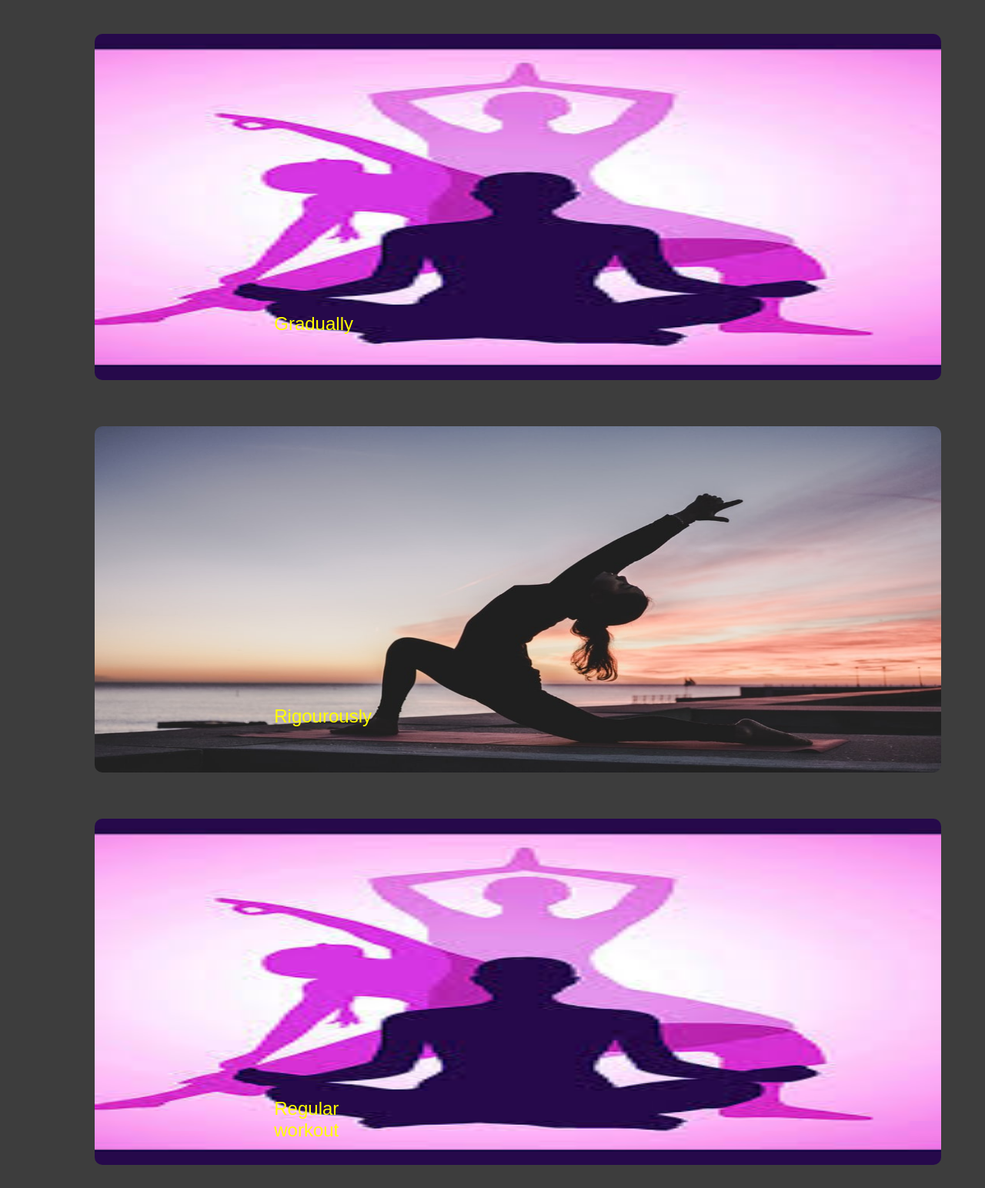
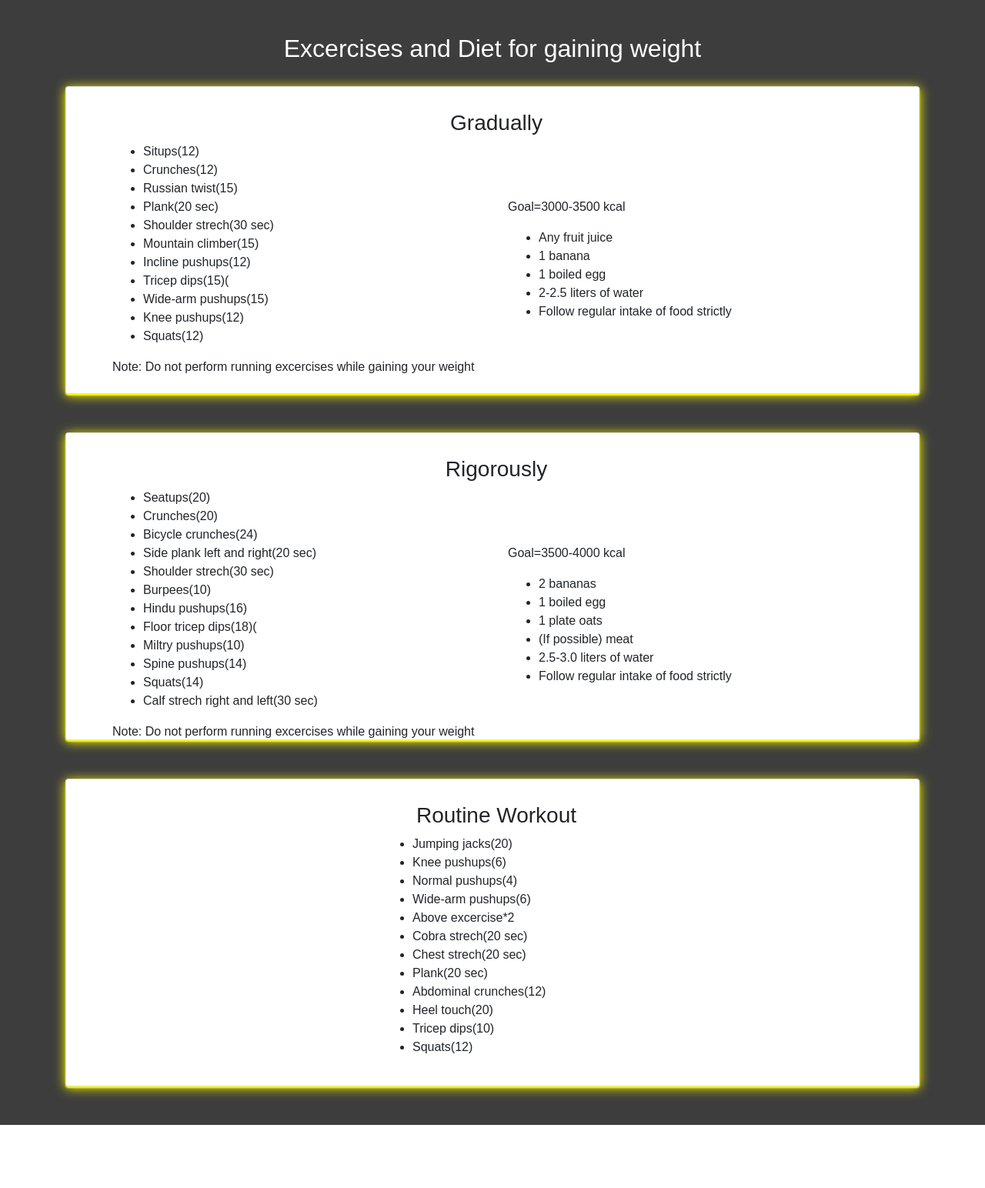
Before and after one commit to ShubhK26/Fit-n-Fine, a PHP site: page /Templates/Home.html in a window 1280 px wide. Shown: the part 56-1600 px from the top of the page at 77% size. After the commit the page ends 1518 px from the top, so only its background shows below. Run offline with PHP 8.4, Linux system fonts and the light colour scheme.

Commit message:
Weight gain Home page completed

```diff
--- a/Style/css.css
+++ b/Style/css.css
@@ -48,9 +48,9 @@
   margin-top: 100px;
 }
 .homesetting{
-  margin-top: 70px;
+  margin-top: 100px;
   height: auto;
-  margin-right: 1000px;
+
 }
 .slider {
   -webkit-appearance: none;
@@ -104,16 +104,18 @@
   height: 450px;
   width: 1100px;
   border-radius: 10px;
+  box-shadow: 0 0 20px white ;
 }
 
 .banner-card{
   padding: 30px;
+
 }
 
 .banner-text{
   position: absolute;
   top: 75%;
-  left: 215%;
+  left: 300%;
   color: yellow;
   padding: 10px;
 
@@ -132,6 +134,19 @@
   height: 12px;
   background: #000000;
   cursor: pointer;
+}
+
+.card{
+	padding: 30px 50px 30px;
+	margin-top: 30px;
+	box-shadow: 0 2px 2px 0 yellow, 0 2px 15px yellow;
+  padding-left: 60px;
+  height: 400px;
+  margin-bottom: 50px;
+}
+
+.ulsettings{
+  margin-left: 350px;
 }
 
 
--- a/Templates/Home.html
+++ b/Templates/Home.html
@@ -39,7 +39,7 @@
     </nav>
 
 
-<!--<section class="homesetting">
+    <!--<section class="homesetting">
         <div class="container">
                 <div class="col-lg-6 col-md-8 col-sm-10 col-10 d-block m-auto" style="float: left;">
                     <div class="banner-card">
@@ -91,49 +91,104 @@
 
     <section class="homesetting">
         <div class="container">
-                <div class="col-lg-6 col-md-8 col-sm-10 col-10 d-block m-auto">
-                    <div class="banner-card">
-                        <a href="workout.html">
-                        <img id="i11"
-                            src="../Assets/Workout/wrk1.jpg">
-                        </a>
-                        <div class="banner-text">
-                            <b>
-                                <h4 id="key">Gradually</h4>
-                            </b>
-                        </div>
+            <h2 class="text-center text-white">Excercises and Diet for gaining weight</h2>
+            <div class="card">
+                <h3 class="text-center">Gradually</h3>
+                <div class="row">
+                    <div class="col-lg-6 col-md-6 col-sm-12 col-12 d-block m-auto">
+                        <ul>
+                            <li>Situps(12)</li>
+                            <li>Crunches(12)</li>
+                            <li>Russian twist(15)</li>
+                            <li>Plank(20 sec)</li>
+                            <li>Shoulder strech(30 sec)</li>
+                            <li>Mountain climber(15)</li>
+                            <li>Incline pushups(12)</li>
+                            <li>Tricep dips(15)(</li>
+                            <li>Wide-arm pushups(15)</li>
+                            <li>Knee pushups(12)</li>
+                            <li>Squats(12)</li>
+                        </ul>
+                        <p>Note: Do not perform running excercises while gaining your weight</p>
+                    </div>
+                    <div class="col-lg-6 col-md-6 col-sm-12 col-12 d-block m-auto">
+                        <p>Goal=3000-3500 kcal</p>
+                        <ul>
+                            <li>Any fruit juice</li>
+                            <li>1 banana</li>
+                            <li>1 boiled egg</li>
+                            <li>2-2.5 liters of water</li>
+                            <li>Follow regular intake of food strictly</li>
+                        </ul>
                     </div>
                 </div>
-                <div class=" col-lg-6 col-md-8 col-sm-10 col-10 d-block m-auto">
-                    <div class="banner-card">
-                        <a href="workout.html">
-                        <img id="i11"
-                            src="../Assets/Workout/wrk2.jpg">
-                        </a>
-                        <div class="banner-text">
-                            <b>
-                                <h4>Rigourously</h4>
-                            </b>
+            </div>
+
+            <div>
+                <div class="card">
+                    <h3 class="text-center">Rigorously</h3>
+                    <div class="row">
+                        <div class="col-lg-6 col-md-6 col-sm-12 col-12 d-block m-auto">
+                            <ul>
+                                <li>Seatups(20)</li>
+                                <li>Crunches(20)</li>
+                                <li>Bicycle crunches(24)</li>
+                                <li>Side plank left and right(20 sec)</li>
+                                <li>Shoulder strech(30 sec)</li>
+                                <li>Burpees(10)</li>
+                                <li>Hindu pushups(16)</li>
+                                <li>Floor tricep dips(18)(</li>
+                                <li>Miltry pushups(10)</li>
+                                <li>Spine pushups(14)</li>
+                                <li>Squats(14)</li>
+                                <li>Calf strech right and left(30 sec)</li>
+                            </ul>
+
+                            <p>Note: Do not perform running excercises while gaining your weight</p>
+
                         </div>
-                    </div>
-                </div>
-                <div class="col-lg-6 col-md-8 col-sm-10 col-10 d-block m-auto">
-                    <div class="banner-card">
-                        <a href="workout.html">
-                        <img id="i11"
-                            src="../Assets/Workout/wrk1.jpg">
-                        </a>
-                        <div class="banner-text">
-                            <b>
-                                <h4 id="key">Regular workout</h4>
-                            </b>
+                        <div class="col-lg-6 col-md-6 col-sm-12 col-12 d-block m-auto">
+                            <p>Goal=3500-4000 kcal</p>
+                            <ul>
+                                <li>2 bananas</li>
+                                <li>1 boiled egg</li>
+                                <li>1 plate oats</li>
+                                <li>(If possible) meat</li>
+                                <li>2.5-3.0 liters of water</li>
+                                <li>Follow regular intake of food strictly</li>
+                            </ul>
                         </div>
                     </div>
                 </div>
             </div>
+
+
+            <div>
+                <div class="card">
+                    <h3 class="text-center">Routine Workout</h3>
+                    <ul class="ulsettings">
+                        <li>Jumping jacks(20)</li>
+                        <li>Knee pushups(6)</li>
+                        <li>Normal pushups(4)</li>
+                        <li>Wide-arm pushups(6)</li>
+                        <li>Above excercise*2</li>
+                        <li>Cobra strech(20 sec)</li>
+                        <li>Chest strech(20 sec)</li>
+                        <li>Plank(20 sec)</li>
+                        <li>Abdominal crunches(12)</li>
+                        <li>Heel touch(20)</li>
+                        <li>Tricep dips(10)</li>
+                        <li>Squats(12)</li>
+
+                    </ul>
+                </div>
+            </div>
         </div>
+        </div>
+    </section>
 
 
 
 </body>
+
 </html>
```
